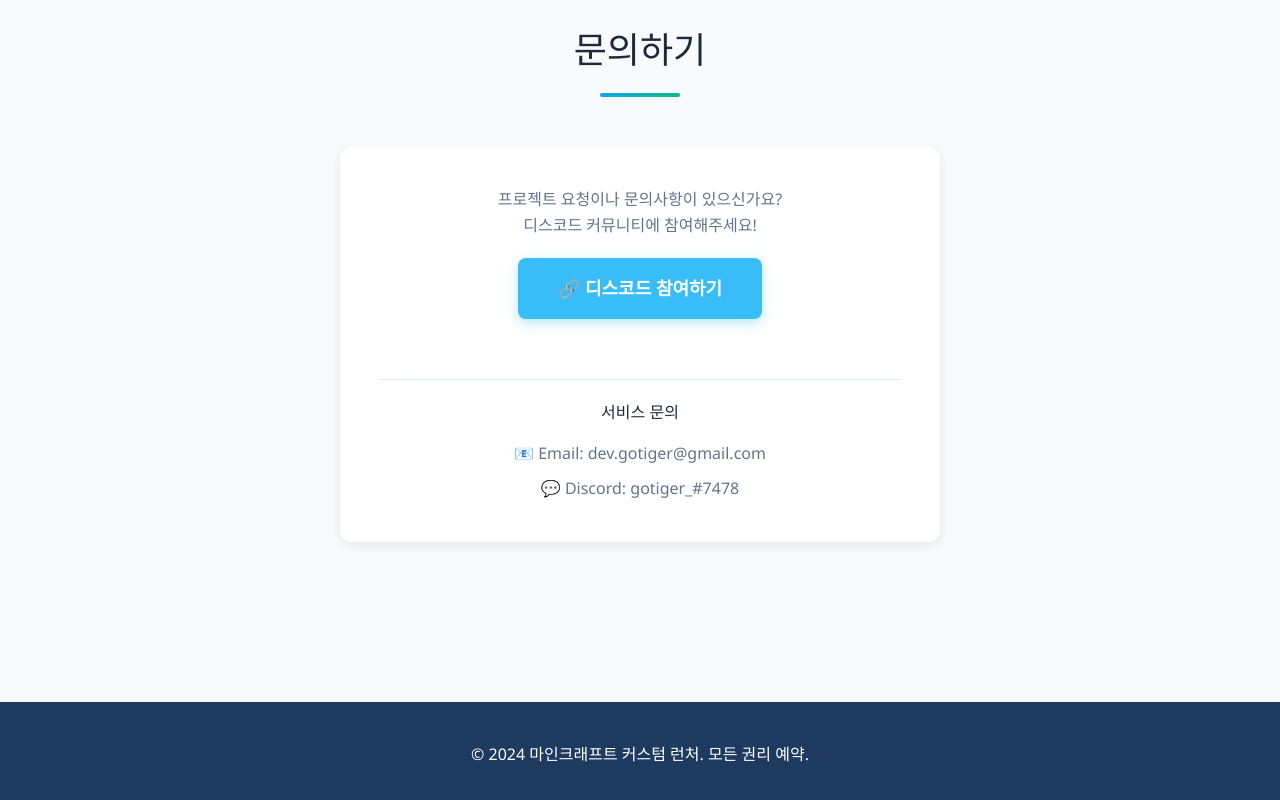
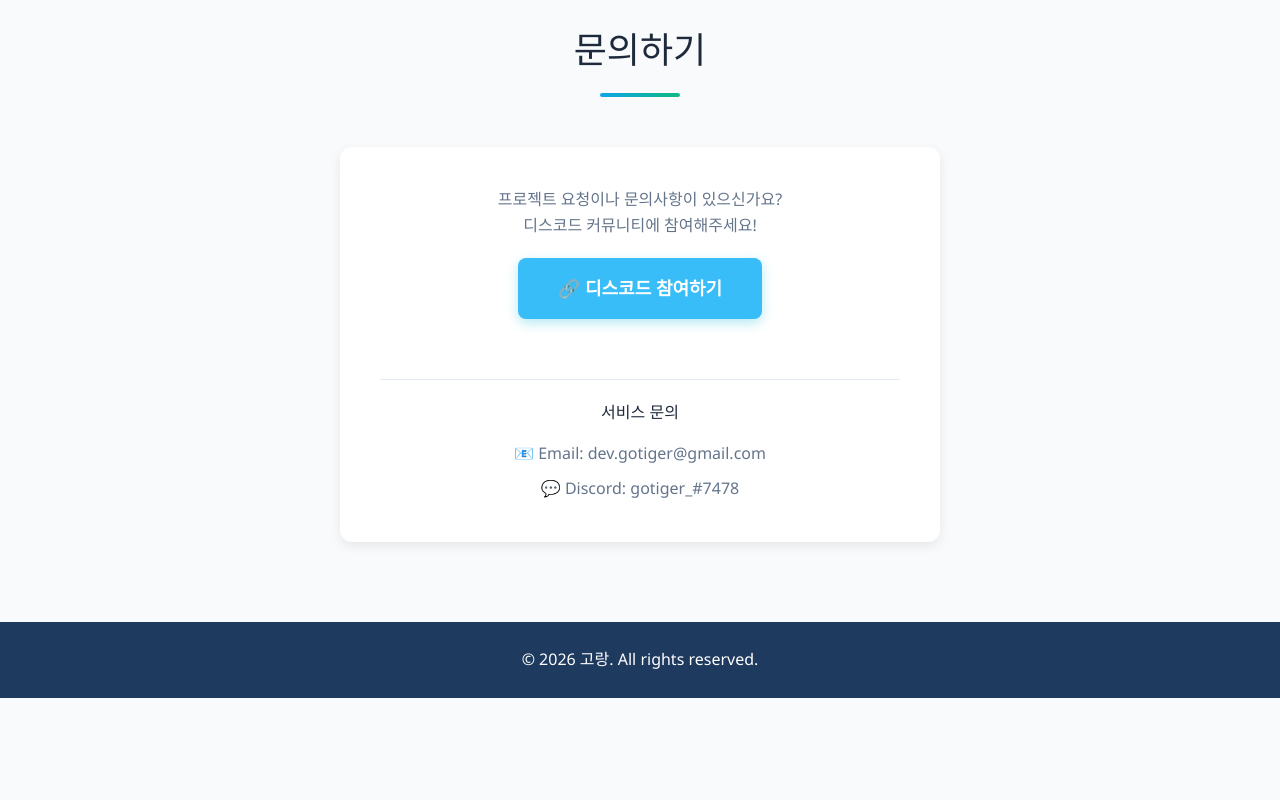
Before and after one commit to go-tiger/commission, a Next.js app: page / in a window 1280 px wide. Shown: the part 1785-2585 px from the top of the page. After the commit the page ends 2483 px from the top, so only its background shows below. Built offline with nearby package versions, Linux system fonts and the light colour scheme.

Commit message:
feat: 푸터 저작권 텍스트 업데이트

```diff
--- a/app/components/Footer.tsx
+++ b/app/components/Footer.tsx
@@ -5,12 +5,11 @@ export default function Footer() {
         background: 'var(--primary)',
         color: 'white',
         textAlign: 'center',
-        padding: '40px 0',
-        marginTop: '80px',
+        padding: '25px 0',
       }}
     >
       <div style={{ maxWidth: '1200px', margin: '0 auto', padding: '0 20px' }}>
-        <p>&copy; 2024 마인크래프트 커스텀 런처. 모든 권리 예약.</p>
+        <p>&copy; 2026 고랑. All rights reserved.</p>
       </div>
     </footer>
   );
```
